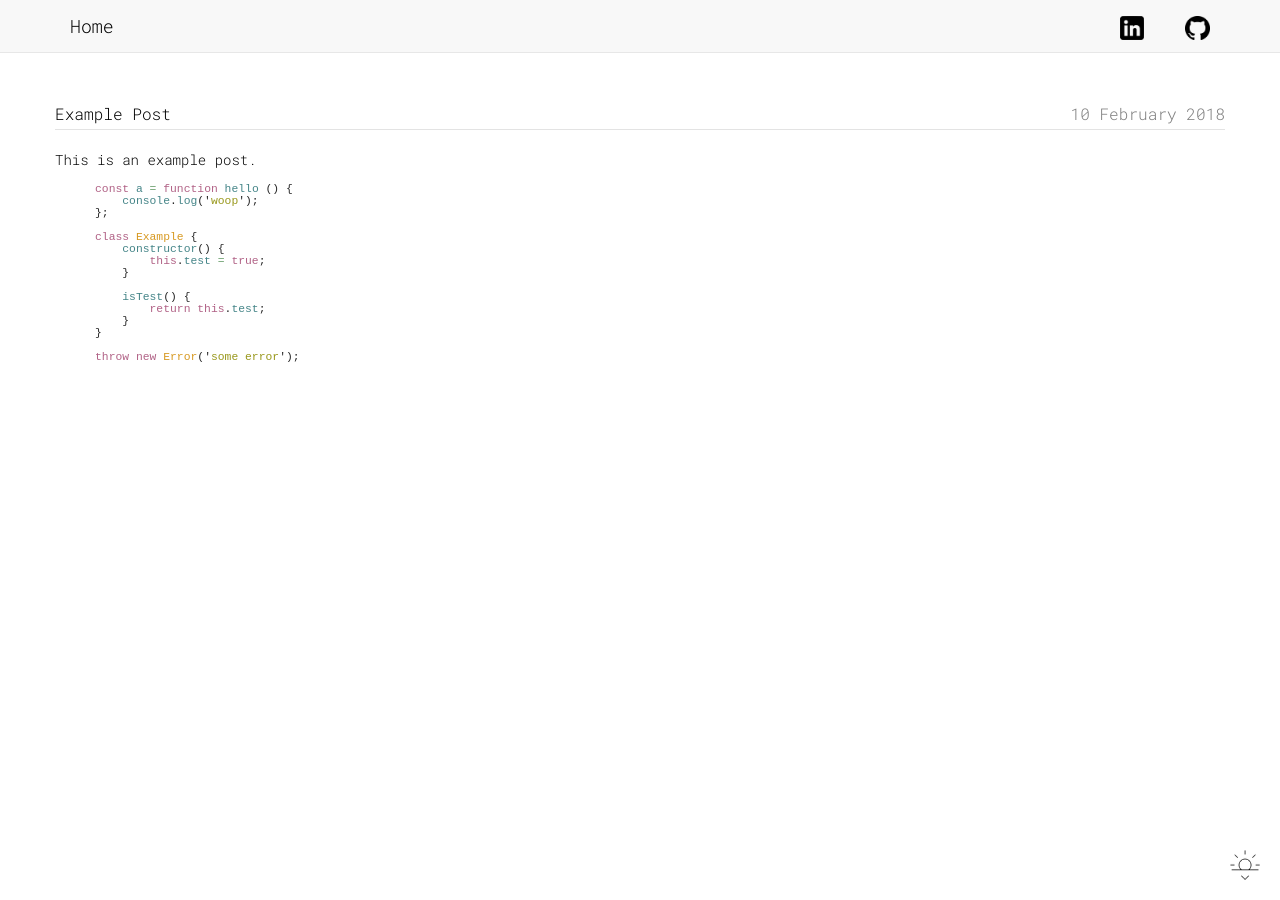
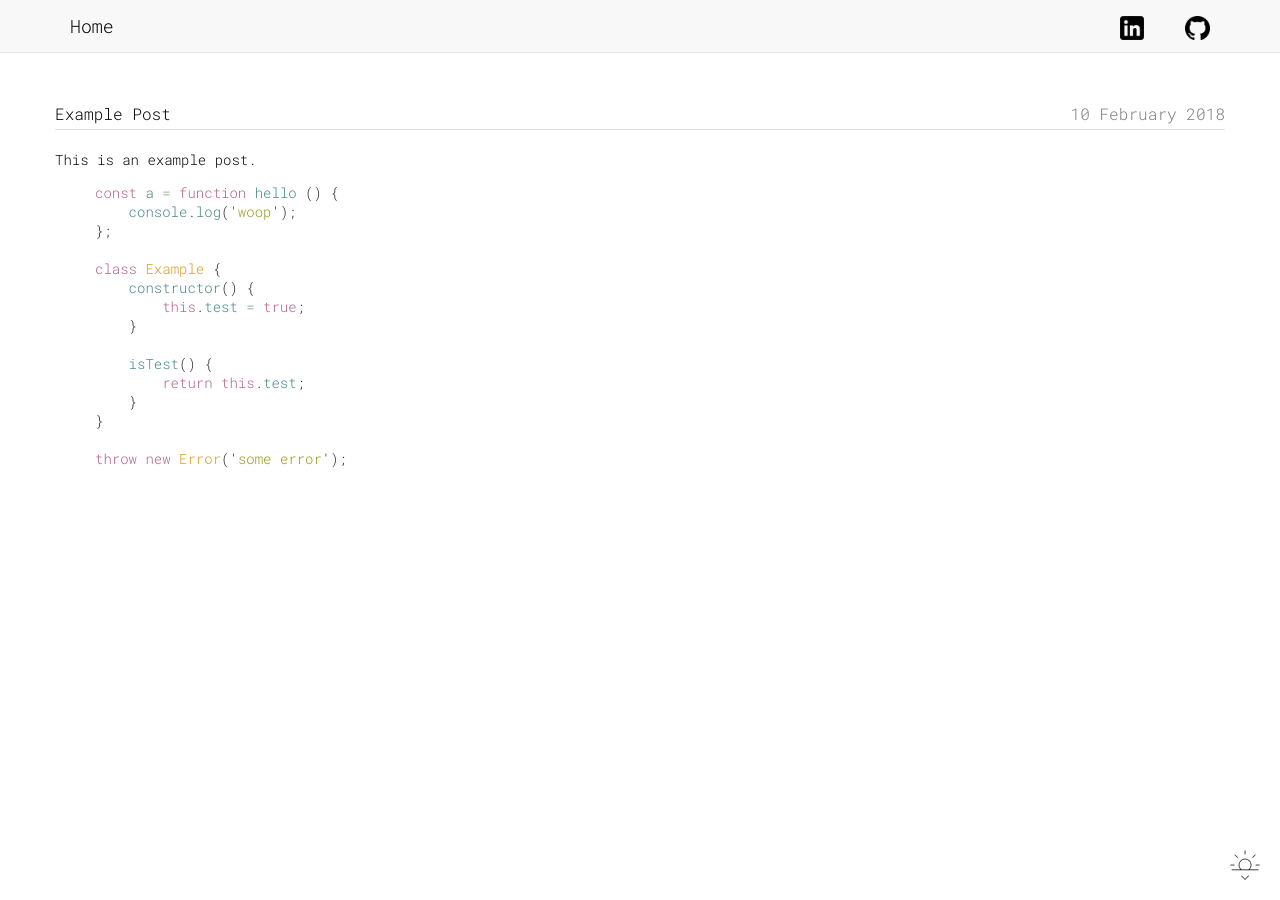
Before and after one commit to shaheenp/shaheenp.github.io, a Jekyll site: the page built from _posts/2018-02-10-example.md, in a window 1280 px wide. Built offline with Jekyll 4.4.1, drawn with Linux system fonts in a browser that asks for light colours.

Commit message:
main.css - override all elements font-family

```diff
--- a/css/main.css
+++ b/css/main.css
@@ -10,9 +10,13 @@ html, body {
 }
 
 body {
-    font-family: 'Roboto Mono', monospace;
     font-weight: 300;
     font-size: .875em;
+}
+
+body,
+body * {
+    font-family: 'Roboto Mono', monospace;
 }
 
 body.night {
```
